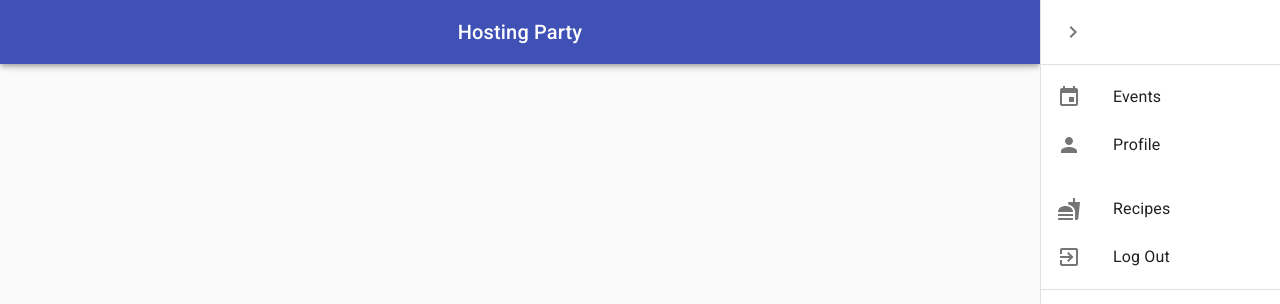
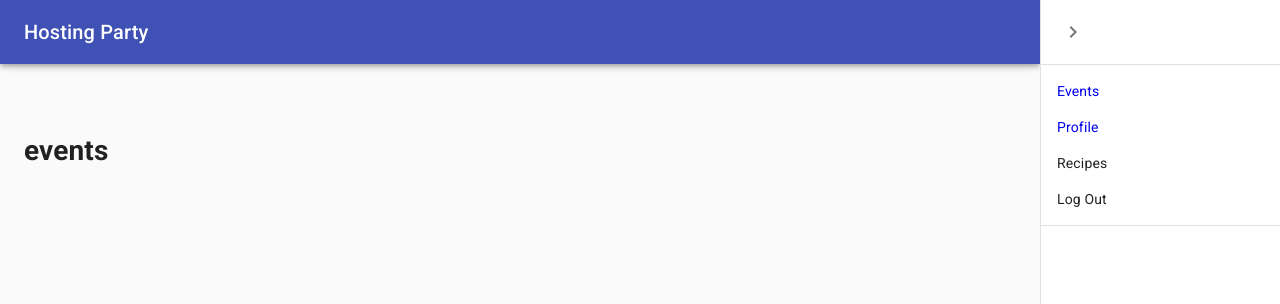
Before and after one commit to HostingParty/HostingApp, a React (Create React App) app in the folder client/: page /events in a window 1280 px wide. Both pictures are taken after a click on the button "open drawer". Shown: the top 304 px of the page. Built offline with nearby package versions, Linux system fonts and the light colour scheme.

Commit message:
rgot the nav up

```diff
--- a/client/src/App.js
+++ b/client/src/App.js
@@ -1,16 +1,32 @@
 import React from "react";
+import { BrowserRouter as Router, Route, Switch } from "react-router-dom";
+import { Events } from "./pages/events"
+import { Profile } from "./pages/profile"
 import logo from './logo.svg';
 import './App.css';
 import Login from "./components/Login/index";
-import Nav from "./components/Nav";
-
+import Nav from "./components/Nav/index";
+import { StoreProvider } from "./utils/globalState";
 
 function App() {
   return (
-    <div className="App">
-      <Nav />
-     {/* <Login></Login> */}
+    <Router>
+    <div>
+      <StoreProvider>
+        <Nav />
+        <Switch>
+          <Route exact path="/events" component={Events} />
+          <Route exact path="/profile" component={Profile} />
+        </Switch>
+      </StoreProvider>
     </div>
+  </Router>
+    // <div className="App">
+
+    //   <Nav />
+
+    //  {/* <Login></Login> */}
+    // </div>
   );
 }
 
--- a/client/src/components/Nav/index.js
+++ b/client/src/components/Nav/index.js
@@ -17,26 +17,30 @@
 // export default Nav;
 
 import React from 'react';
+import { Link } from "react-router-dom";
 import clsx from 'clsx';
 import { makeStyles, useTheme } from '@material-ui/core/styles';
-import Drawer from '@material-ui/core/Drawer';
-import AppBar from '@material-ui/core/AppBar';
-import Toolbar from '@material-ui/core/Toolbar';
-import CssBaseline from '@material-ui/core/CssBaseline';
-import List from '@material-ui/core/List';
-import Typography from '@material-ui/core/Typography';
-import Divider from '@material-ui/core/Divider';
-import IconButton from '@material-ui/core/IconButton';
+import {
+  Drawer,
+  AppBar,
+  Toolbar,
+  CssBaseline,
+  List,
+  Typography,
+  Divider,
+  IconButton,
+  ListItem,
+  ListItemIcon,
+  ListItemText
+      } from '@material-ui/core';
 import MenuIcon from '@material-ui/icons/Menu';
 import ChevronLeftIcon from '@material-ui/icons/ChevronLeft';
 import ChevronRightIcon from '@material-ui/icons/ChevronRight';
-import ListItem from '@material-ui/core/ListItem';
-import ListItemIcon from '@material-ui/core/ListItemIcon';
-import ListItemText from '@material-ui/core/ListItemText';
 import ExitToAppIcon from '@material-ui/icons/ExitToApp';
 import EventIcon from '@material-ui/icons/Event';
 import PersonIcon from '@material-ui/icons/Person';
 import FastfoodIcon from '@material-ui/icons/Fastfood';
+import { Events } from "events";
 
 const drawerWidth = 240;
 
@@ -156,7 +160,22 @@ export default function PersistentDrawerRight() {
           </IconButton>
         </div>
         <Divider />
-        <List>
+          <List>
+            <ListItem component={ Link } to="/events">
+              Events
+            </ListItem>
+            <ListItem component={ Link } to="/profile">
+              Profile
+            </ListItem>
+            <ListItem>
+              Recipes
+            </ListItem>
+            <ListItem>
+              Log Out
+            </ListItem>
+          </List>
+
+        {/* <List>
           {['Events', 'Profile'].map((text, index) => (
             <ListItem button key={text}>
               <ListItemIcon>{index % 2 === 0 ? <EventIcon /> : <PersonIcon />}</ListItemIcon>
@@ -172,7 +191,7 @@ export default function PersistentDrawerRight() {
               <ListItemText primary={text} />
             </ListItem>
           ))}
-        </List>
+        </List> */}
 
         <Divider />
       </Drawer>
--- a/client/src/pages/events.js
+++ b/client/src/pages/events.js
@@ -2,6 +2,7 @@ import React from "react";
 import CssBaseline from '@material-ui/core/CssBaseline';
 import Typography from '@material-ui/core/Typography';
 import Container from '@material-ui/core/Container';
+// import Row from "@material-ui/core/Row";
 
 ////// ------------------------------- //////
 ///   commented these out - they're from class activity 22 with bootstrap ///
@@ -12,30 +13,25 @@ import Container from '@material-ui/core/Container';
 ///  commented these out - they're from class activity 22 with bootstrap ///
 ////// ------------------------------- //////
 
-const Events = () => {
+
+export const Events = () => {
   return (
     <Container fluid>
-      <Row>
-        <Col size="md-6">
-          <CreatePostForm />
-        </Col>
-        <Col size="md-6 sm-12">
-          <PostsList />
-        </Col>
-      </Row>
+      <h1>
+        events
+      </h1>
+
     </Container>
   );
 };
 
-export default function SimpleContainer() {
-    return (
-      <React.Fragment>
-        <CssBaseline />
-        <Container maxWidth="sm">
-          <Typography component="div" style={{ backgroundColor: '#cfe8fc', height: '100vh' }} />
-        </Container>
-      </React.Fragment>
-    );
-  }
-
-export default Events;
+// export function SimpleContainer() {
+//     return (
+//       <React.Fragment>
+//         <CssBaseline />
+//         <Container maxWidth="sm">
+//           <Typography component="div" style={{ backgroundColor: '#cfe8fc', height: '100vh' }} />
+//         </Container>
+//       </React.Fragment>
+//     );
+//   }
--- a/client/src/pages/profile.js
+++ b/client/src/pages/profile.js
@@ -0,0 +1,13 @@
+import React from "react";
+import Container from '@material-ui/core/Container';
+
+export const Profile = () => {
+  return (
+    <Container fluid>
+    <h1>
+      Profile
+    </h1>
+
+  </Container>
+  );
+};
--- /dev/null
+++ b/client/src/utils/globalState.js
@@ -0,0 +1,94 @@
+import React, { createContext, useReducer, useContext } from "react";
+
+
+const StoreContext = createContext();
+const { Provider } = StoreContext;
+
+const reducer = (state, action) => {
+    return {
+      ...state
+    };
+//   switch (action.type) {
+//   case SET_CURRENT_POST:
+//     return {
+//       ...state,
+//       currentPost: action.post,
+//       loading: false
+//     };
+
+//   case UPDATE_POSTS:
+//     return {
+//       ...state,
+//       posts: [...action.posts],
+//       loading: false
+//     };
+
+//   case ADD_POST:
+//     return {
+//       ...state,
+//       posts: [action.post, ...state.posts],
+//       loading: false
+//     };
+
+//   case REMOVE_POST:
+//     return {
+//       ...state,
+//       posts: state.posts.filter((post) => {
+//         return post._id !== action._id;
+//       })
+//     };
+
+//   case ADD_FAVORITE:
+//     return {
+//       ...state,
+//       favorites: [action.post, ...state.favorites],
+//       loading: false
+//     };
+
+//   case UPDATE_FAVORITES:
+//     return {
+//       ...state,
+//       favorites: [...state.favorites],
+//       loading: false
+//     };
+
+//   case REMOVE_FAVORITE:
+//     return {
+//       ...state,
+//       favorites: state.favorites.filter((post) => {
+//         return post._id !== action._id;
+//       })
+//     };
+
+//   case LOADING:
+//     return {
+//       ...state,
+//       loading: true
+//     };
+
+//   default:
+//     return state;
+//   }
+};
+
+const StoreProvider = ({ value = [], ...props }) => {
+  const [state, dispatch] = useReducer(reducer, {
+    // posts: [],
+    // currentPost: {
+    //   _id: 0,
+    //   title: "",
+    //   body: "",
+    //   author: ""
+    // },
+    // favorites: [],
+    // loading: false
+  });
+
+  return <Provider value={[state, dispatch]} {...props} />;
+};
+
+const useStoreContext = () => {
+  return useContext(StoreContext);
+};
+
+export { StoreProvider, useStoreContext };
--- a/package.json
+++ b/package.json
@@ -24,6 +24,7 @@
     "dotenv": "^8.2.0",
     "express": "^4.16.3",
     "if-env": "^1.0.4",
-    "mongoose": "^5.11.15"
+    "mongoose": "^5.11.15",
+    "react-router-dom": "^5.2.0"
   }
 }
```
Also changed, not shown: 1 other file (tests, documents, lock files or other folders).
